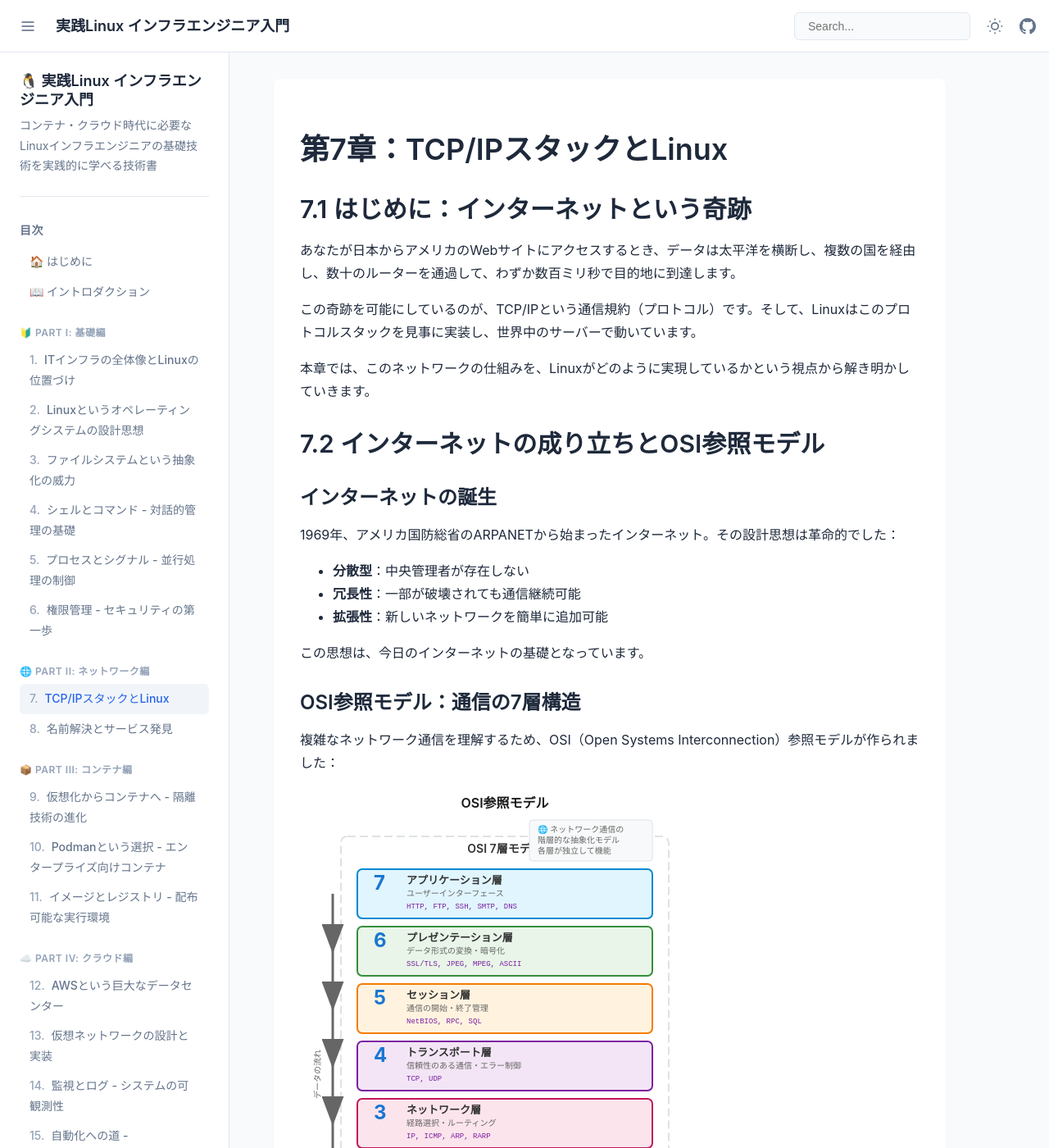
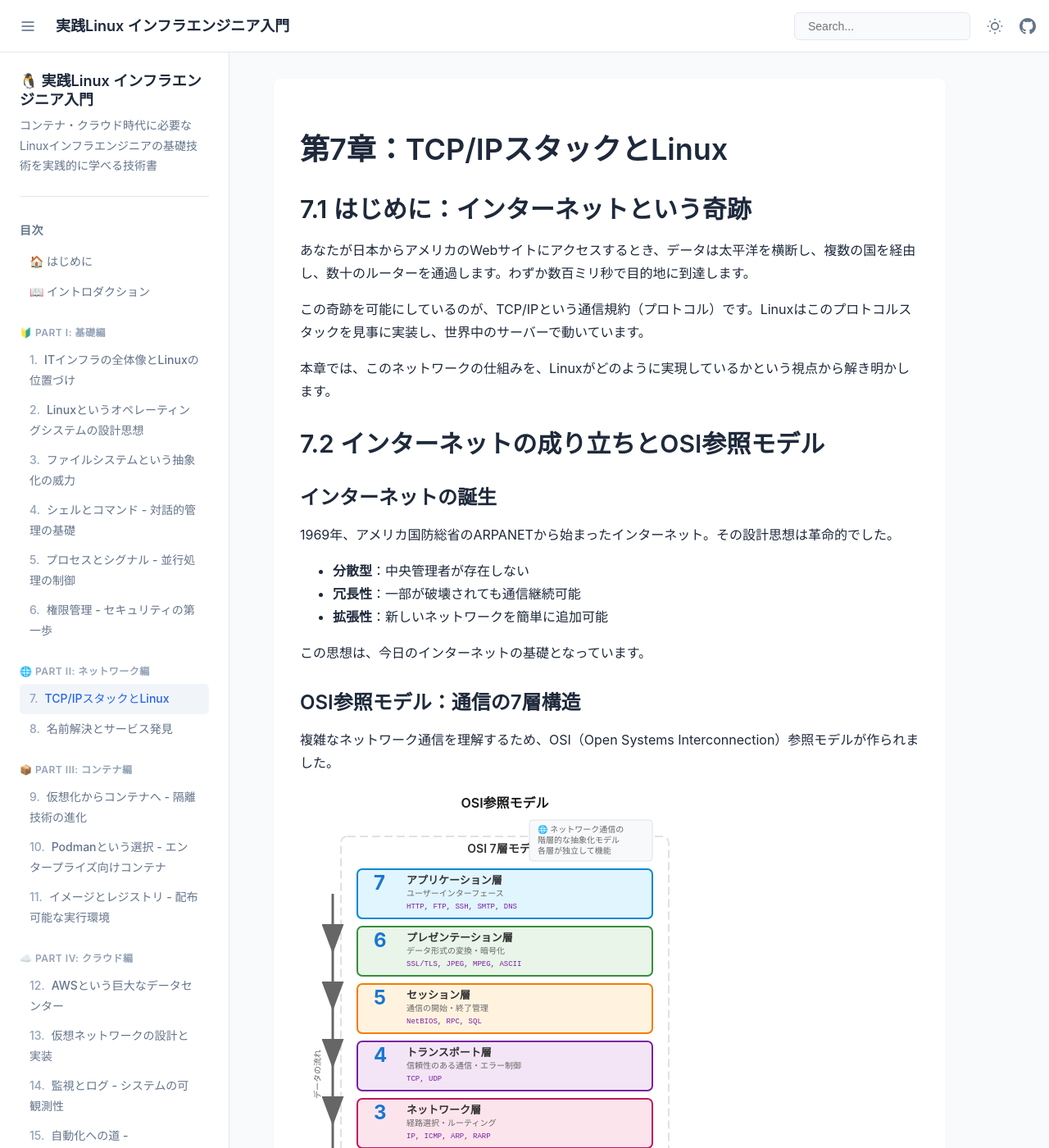
Before and after one commit to itdojp/linux-infra-textbook2, a Jekyll site: the page built from docs/chapters/chapter-07-tcp-ip.md, in a window 1280 px wide and 1400 px high. Shown: the whole window at 82% size. Built offline with Jekyll 4.4.1, drawn with Linux system fonts in a browser that asks for light colours; our own code applies the rules of GitHub Pages for plain Markdown files; some of the changed text lies outside the part shown.

Commit message:
docs: Stage3 表現・スタイル調整（第7章）

````diff
--- a/docs/chapters/chapter-07-tcp-ip.md
+++ b/docs/chapters/chapter-07-tcp-ip.md
@@ -2,17 +2,17 @@
 
 ## 7.1 はじめに：インターネットという奇跡
 
-あなたが日本からアメリカのWebサイトにアクセスするとき、データは太平洋を横断し、複数の国を経由し、数十のルーターを通過して、わずか数百ミリ秒で目的地に到達します。
+あなたが日本からアメリカのWebサイトにアクセスするとき、データは太平洋を横断し、複数の国を経由し、数十のルーターを通過します。わずか数百ミリ秒で目的地に到達します。
 
-この奇跡を可能にしているのが、TCP/IPという通信規約（プロトコル）です。そして、Linuxはこのプロトコルスタックを見事に実装し、世界中のサーバーで動いています。
+この奇跡を可能にしているのが、TCP/IPという通信規約（プロトコル）です。Linuxはこのプロトコルスタックを見事に実装し、世界中のサーバーで動いています。
 
-本章では、このネットワークの仕組みを、Linuxがどのように実現しているかという視点から解き明かしていきます。
+本章では、このネットワークの仕組みを、Linuxがどのように実現しているかという視点から解き明かします。
 
 ## 7.2 インターネットの成り立ちとOSI参照モデル
 
 ### インターネットの誕生
 
-1969年、アメリカ国防総省のARPANETから始まったインターネット。その設計思想は革命的でした：
+1969年、アメリカ国防総省のARPANETから始まったインターネット。その設計思想は革命的でした。
 
 - **分散型**：中央管理者が存在しない
 - **冗長性**：一部が破壊されても通信継続可能
@@ -22,13 +22,13 @@
 
 ### OSI参照モデル：通信の7層構造
 
-複雑なネットワーク通信を理解するため、OSI（Open Systems Interconnection）参照モデルが作られました：
+複雑なネットワーク通信を理解するため、OSI（Open Systems Interconnection）参照モデルが作られました。
 
 ![OSI参照モデル]({{ '/assets/images/diagrams/chapter-07/osi-reference-model.svg' | relative_url }})
 
 ### TCP/IPモデル：実用的な4層構造
 
-実際のインターネットでは、よりシンプルなTCP/IPモデルが使われています：
+実際のインターネットでは、よりシンプルなTCP/IPモデルが使われています。
 
 ```mermaid
 graph LR
@@ -672,7 +672,7 @@ $ ping 10.0.0.2
 
 ### 理解すべき重要概念
 
-本章で学んだTCP/IPスタックの理解は、現代のITインフラエンジニアにとって必須です：
+本章で学んだTCP/IPスタックの理解は、現代のITインフラエンジニアにとって必須です。
 
 1. **階層化の利点**：各層が独立して機能し、問題の切り分けが容易
 2. **プロトコルの役割**：各層で異なるプロトコルが協調動作
````
